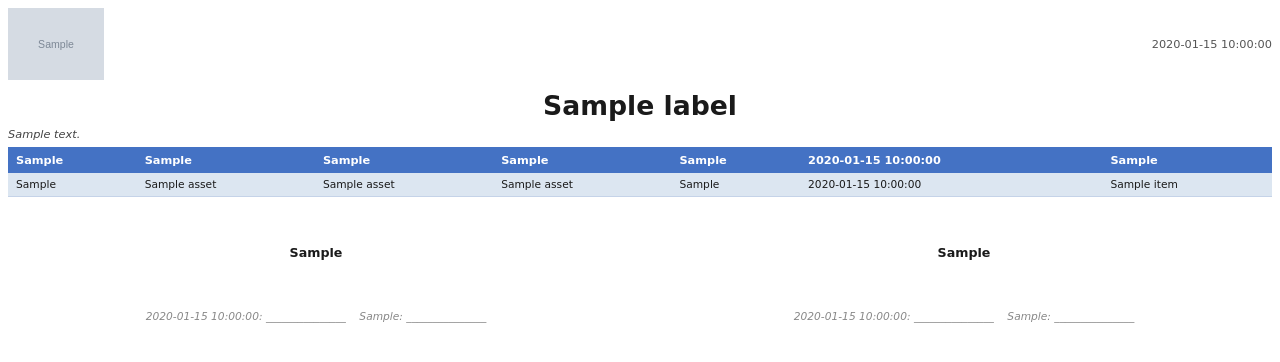
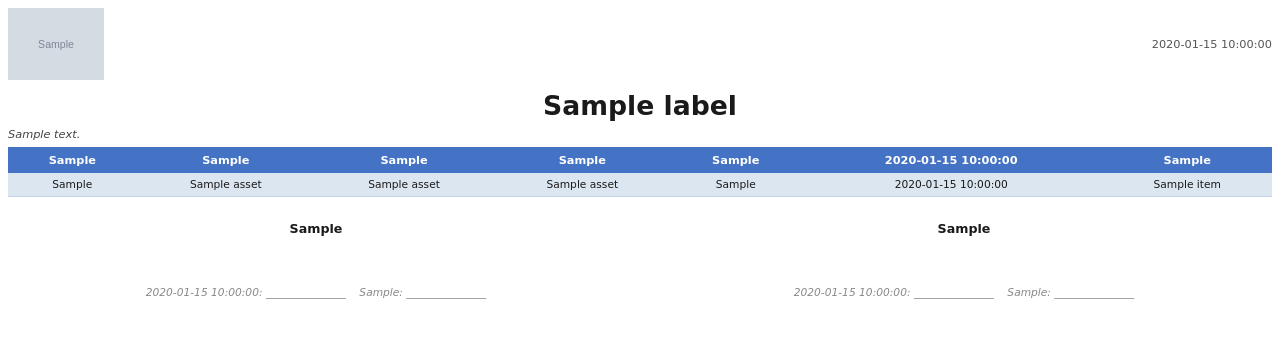
Before and after one commit to ValienteTechnologies/snipe-signature, a FastAPI app: template app/templates/documents/eve/return.html in a window 1280 px wide. Shown: the top 362 px of the page. Run offline with FastAPI, Linux system fonts and the light colour scheme; the template is opened without the code that fills it: most values are stand-ins (such as "Sample title", 1, 10 or a date in 2020); grey boxes marked "Sample" are stand-in pictures; parts of the project's set-up code (start-up, migrations or seed data) failed here and were passed over.

Commit message:
center cells

```diff
--- a/app/templates/documents/eve/checkout.html
+++ b/app/templates/documents/eve/checkout.html
@@ -22,13 +22,13 @@
     font-weight: bold;
     font-size: 8.5pt;
     padding: 6px 8px;
-    text-align: left;
+    text-align: center;
     border: none;
   }
   td {
     font-size: 8pt;
     padding: 5px 8px;
-    text-align: left;
+    text-align: center;
     border: none;
     border-bottom: 1px solid #c5d3e8;
   }
@@ -36,7 +36,7 @@
   tr:nth-child(even) td { background: #fff; }
   .eve-sig {
     display: flex;
-    margin-top: 48px;
+    margin-top: 24px;
     gap: 2rem;
   }
   .eve-sig-col { flex: 1; text-align: center; }
--- a/app/templates/documents/eve/return.html
+++ b/app/templates/documents/eve/return.html
@@ -22,13 +22,13 @@
     font-weight: bold;
     font-size: 8.5pt;
     padding: 6px 8px;
-    text-align: left;
+    text-align: center;
     border: none;
   }
   td {
     font-size: 8pt;
     padding: 5px 8px;
-    text-align: left;
+    text-align: center;
     border: none;
     border-bottom: 1px solid #c5d3e8;
   }
@@ -36,7 +36,7 @@
   tr:nth-child(even) td { background: #fff; }
   .eve-sig {
     display: flex;
-    margin-top: 48px;
+    margin-top: 24px;
     gap: 2rem;
   }
   .eve-sig-col { flex: 1; text-align: center; }
```
